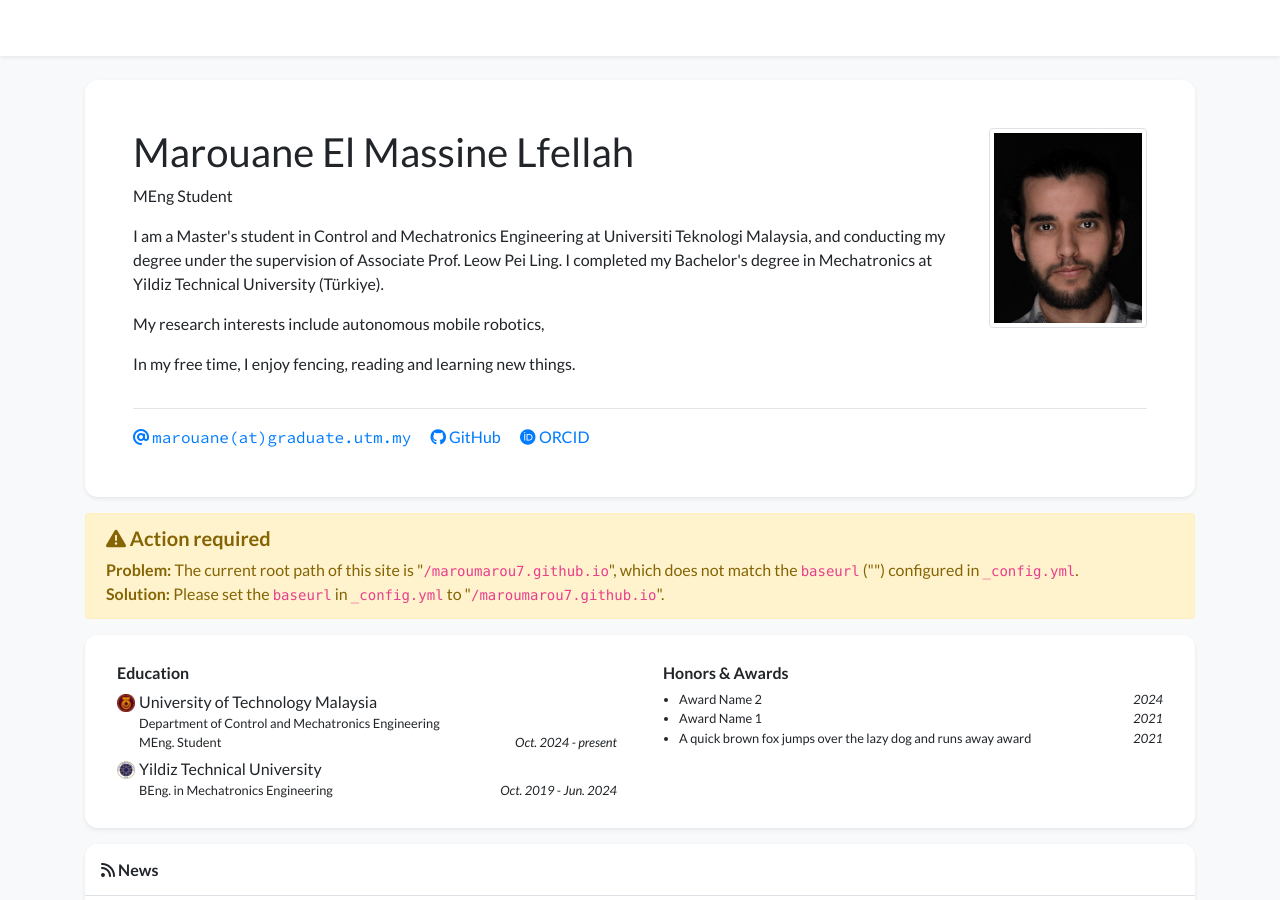
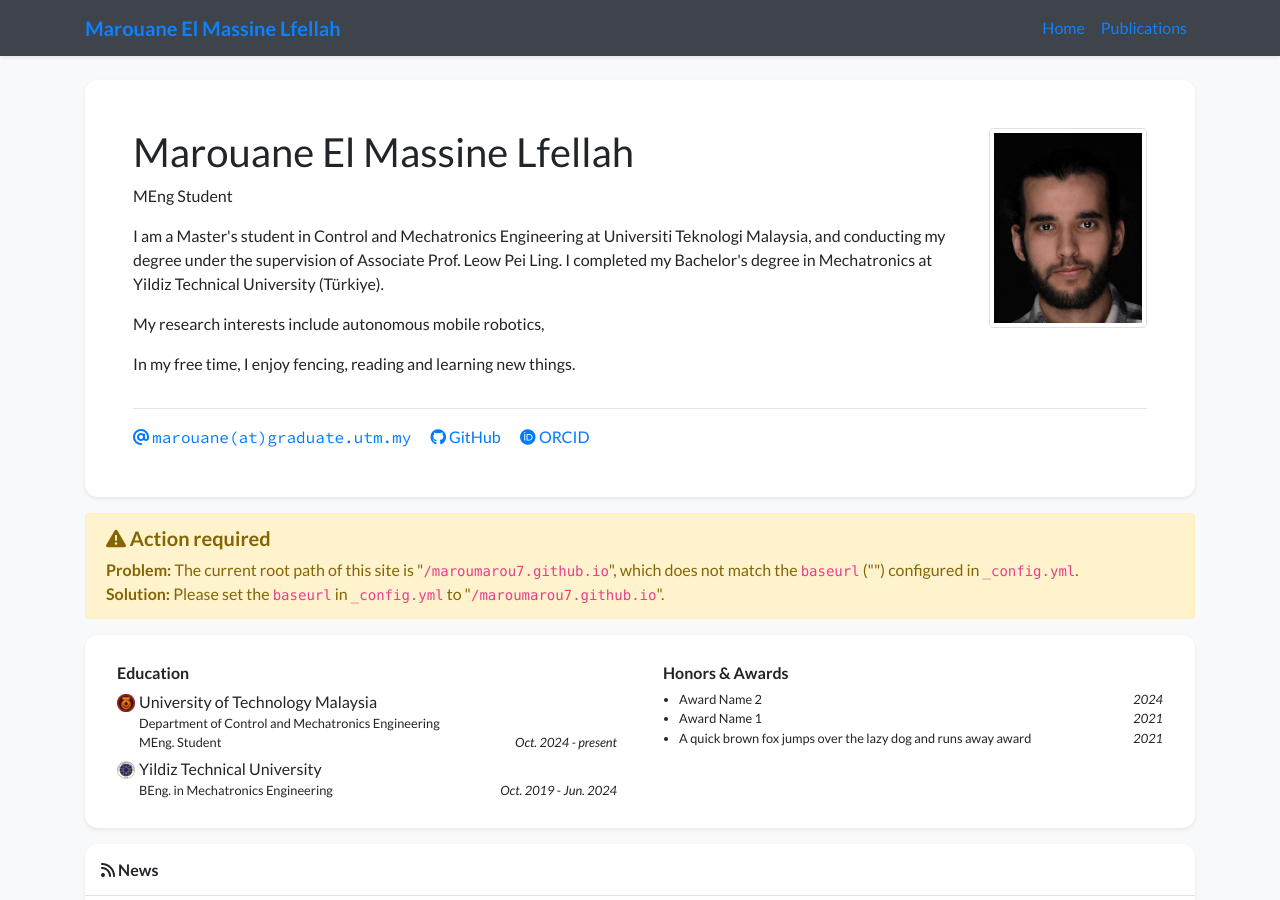
Before and after one commit to MarouMarou7/maroumarou7.github.io, a Jekyll site: the page built from index.html, in a window 1280 px wide and 900 px high. Built offline with Jekyll 4.4.1, drawn with Linux system fonts in a browser that asks for light colours; nearby versions of some CDN libraries; a style sheet for code colours, icons or effects is not loaded.

Commit message:
modified font color_2

```diff
--- a/_includes/navbar.html
+++ b/_includes/navbar.html
@@ -1,4 +1,4 @@
-<nav class="navbar navbar-expand-sm navbar-dark bg-white fixed-top mb-5 shadow-sm">
+<nav class="navbar navbar-expand-sm navbar-white bg-dark fixed-top mb-5 shadow-sm">
     <div class="{% if page.container_class %}{{ page.container_class }}{% else %}container-lg{% endif %}">
         <a class="navbar-brand"><strong>{{site.data.profile.navbar_name}}</strong></a>
         <button class="navbar-toggler" style="font-size: 1em; padding: 0.5em;" type="button" data-toggle="collapse" data-target="#navbarResponsive" aria-controls="navbarResponsive" aria-expanded="false" aria-label="Toggle navigation">
```
